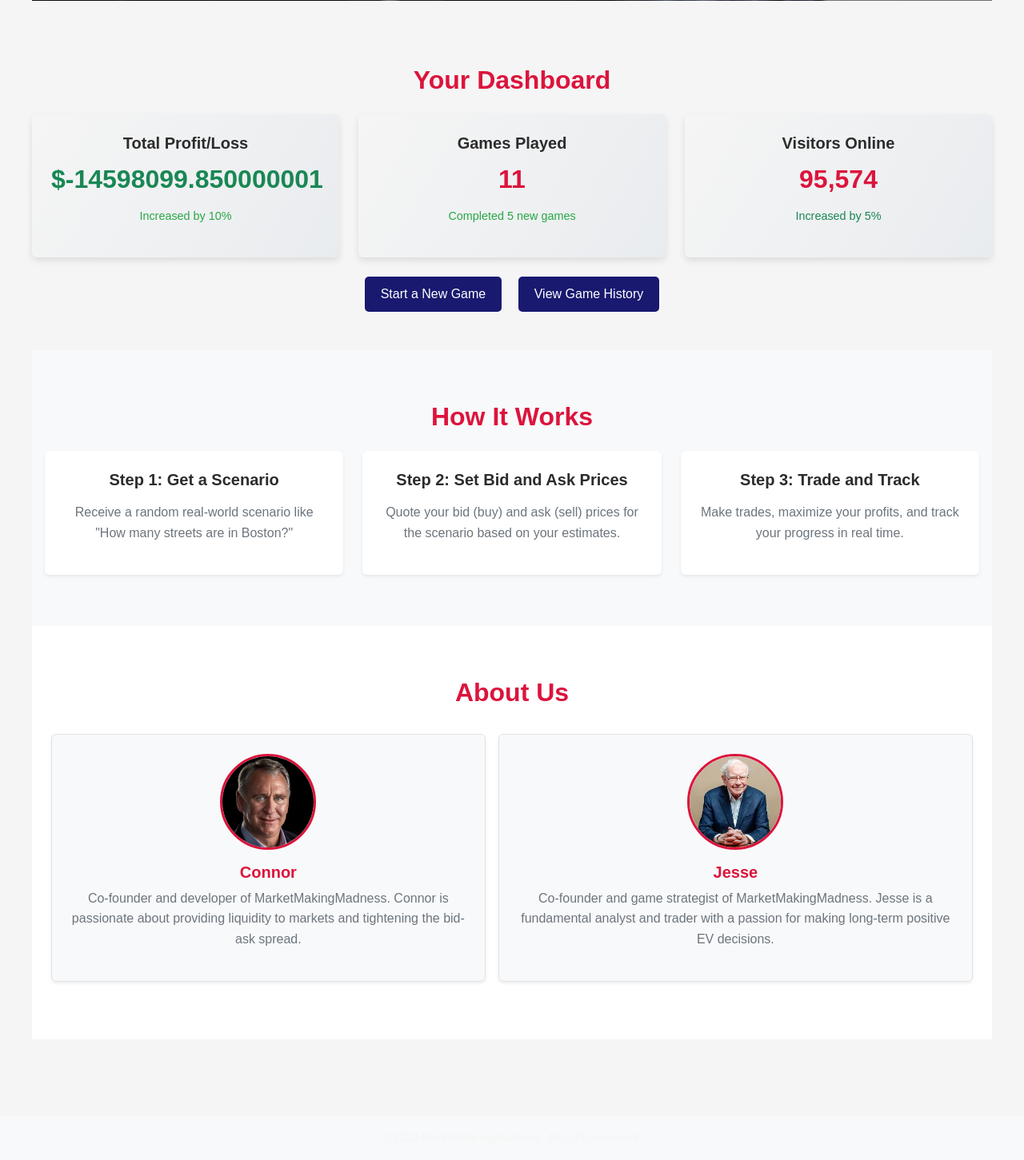
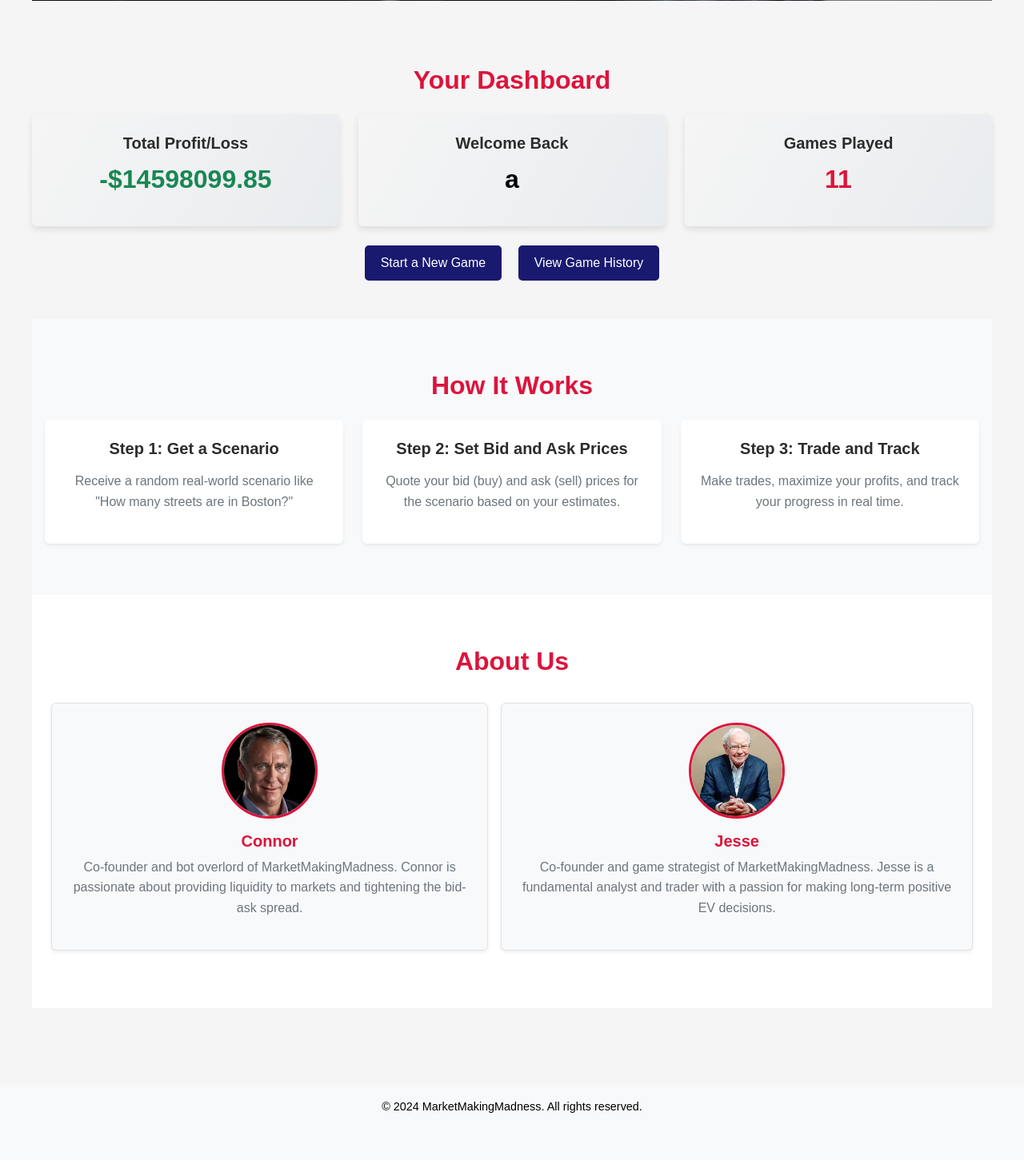
Before and after one commit to jessebrodtman/MarketMakingMadness, a Flask app: page / in a window 1280 px wide. Shown: the part 907-2358 px from the top of the page at 80% size. After the commit the page ends 2299 px from the top, so only its background shows below. Run offline with Flask 3, Linux system fonts and the light colour scheme; a user stored in the database is signed in; some libraries are stand-ins or nearby versions.

Commit message:
fixed homepage and footer

```diff
--- a/static/static.css
+++ b/static/static.css
@@ -11,6 +11,18 @@ body {
     line-height: 1.6;
     color: #2C2C2C; /* Deep Charcoal for text */
     background-color: #F5F5F5; /* Light Gray for background */
+}
+
+/* Ensure the footer stays at the bottom when content is short */
+html, body {
+    height: 100%;
+    margin: 0;
+    display: flex;
+    flex-direction: column;
+}
+
+main {
+    flex: 1; /* Pushes the footer down when content is short */
 }
 
 a {
@@ -111,6 +123,7 @@ h1, h2, h3, h4, h5, h6 {
 .footer p {
     margin: 0;
     font-size: 0.9rem;
+    color: black;
 }
 
 /* Miscellaneous */
--- a/templates/homepage.html
+++ b/templates/homepage.html
@@ -29,8 +29,18 @@
                 <div class="col-lg-4">
                     <div class="dashboard-card bg-light p-4 rounded">
                         <h3 class="dashboard-title">Total Profit/Loss</h3>
-                        <p class="dashboard-value text-success">${{ total_pnl }}</p>
-                        <p class="dashboard-change">Increased by 10%</p>
+                        <p class="dashboard-value text-success">{% if total_pnl >= 0 %}
+                            ${{ total_pnl | round(2) }}
+                        {% else %}
+                            -${{ total_pnl|abs | round(2) }}
+                        {% endif %}</p>
+                    </div>
+                </div>
+                <!-- Games Played Card -->
+                <div class="col-lg-4">
+                    <div class="dashboard-card bg-light p-4 rounded">
+                        <h3 class="dashboard-title">Welcome Back</h3>
+                        <p class="dashboard-value" style="color: black;">{{ username }}</p>
                     </div>
                 </div>
                 <!-- Games Played Card -->
@@ -38,15 +48,6 @@
                     <div class="dashboard-card bg-light p-4 rounded">
                         <h3 class="dashboard-title">Games Played</h3>
                         <p class="dashboard-value">{{ games_played }}</p>
-                        <p class="dashboard-change">Completed 5 new games</p>
-                    </div>
-                </div>
-                <!-- Visitors Online (Placeholder) -->
-                <div class="col-lg-4">
-                    <div class="dashboard-card bg-light p-4 rounded">
-                        <h3 class="dashboard-title">Visitors Online</h3>
-                        <p class="dashboard-value">95,574</p>
-                        <p class="dashboard-change text-success">Increased by 5%</p>
                     </div>
                 </div>
             </div>
@@ -106,7 +107,7 @@
                     <img src="{{ url_for('static', filename='images/connor.jpg') }}" alt="Connor's Photo" class="rounded-circle mb-3" width="120">
                     <h3 class="about-name">Connor</h3>
                     <p class="about-description">
-                        Co-founder and developer of MarketMakingMadness. Connor is passionate about providing liquidity to markets and tightening the bid-ask spread.
+                        Co-founder and bot overlord of MarketMakingMadness. Connor is passionate about providing liquidity to markets and tightening the bid-ask spread.
                     </p>
                 </div>
                 <!-- Jesse's Block -->
```
